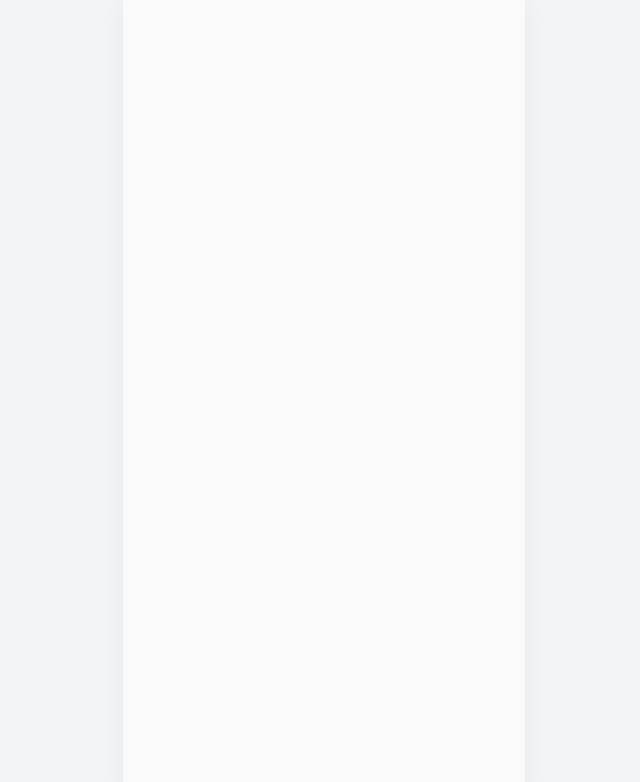
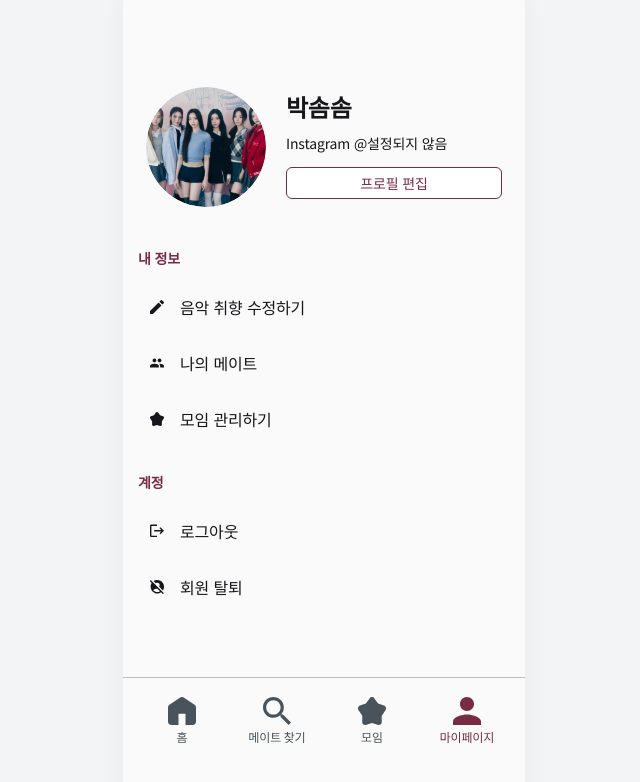
Before and after one commit to 2026-DBP-Reverb/frontend, a React (Create React App) app: page /mypage in a window 1280 px wide. Before the commit this address had no page. Shown: the top 782 px of the page, without its empty margins (316-956 px from the left). Built offline with nearby package versions, Linux system fonts and the light colour scheme.

Commit message:
[DBP-49] feat: 마이페이지 UI 구현

```diff
--- a/src/App.js
+++ b/src/App.js
@@ -1,15 +1,17 @@
-import { BrowserRouter, Route, Routes } from 'react-router-dom';
-import LoginPage from './auth/page/LoginPage';
-import SignupPage from './auth/page/SignupPage';
-import HomePage from './home/page/HomePage';
+import { BrowserRouter, Route, Routes } from "react-router-dom";
+import LoginPage from "./auth/page/LoginPage";
+import SignupPage from "./auth/page/SignupPage";
+import HomePage from "./home/page/HomePage";
+import MyPage from "./mypage/page/MyPage";
 
 function App() {
   return (
     <BrowserRouter>
       <Routes>
-        <Route path="/" element={<LoginPage />} />
-        <Route path="/signup" element={<SignupPage />} />
-        <Route path="/home" element={<HomePage />} />
+        <Route path="/" element={<LoginPage/>}/>
+        <Route path="/signup" element={<SignupPage/>}/>
+        <Route path="/home" element={<HomePage/>}/>
+        <Route path="/mypage" element={<MyPage/>}/>
       </Routes>
     </BrowserRouter>
   );
--- /dev/null
+++ b/src/components/MenuItem.jsx
@@ -0,0 +1,57 @@
+import styled from "styled-components";
+import { Link } from "react-router-dom";
+import { text2 } from "../styles/typography";
+
+const MenuItemLink = styled(Link)`
+  display: flex;
+  width: 100%;
+  height: 56px;
+  padding: 24px 12px;
+  align-items: center;
+  gap: 16px;
+  text-decoration: none;
+
+  background: var(--White, #FAFAFA);
+  color: var(--Black, #17171B);
+  text-align: center;
+  ${text2};
+`;
+
+const MenuItemButton = styled.button`
+  display: flex;
+  width: 100%;
+  height: 56px;
+  padding: 24px 12px;
+  align-items: center;
+  gap: 16px;
+  text-decoration: none;
+
+  background: var(--White, #FAFAFA);
+  color: var(--Black, #17171B);
+  text-align: center;
+  ${text2};
+`;
+
+const MenuIcon = styled.img`
+  width: 14px;
+  height: 14px;
+  flex-shrink: 0;
+  aspect-ratio: 1/1;
+`;
+
+export default function MenuItem({icon, label, to, onClick}) {
+  if (onClick) {
+    return (
+      <MenuItemButton type="button" onClick={onClick}>
+        <MenuIcon src={icon} alt=""/>
+        <span>{label}</span>
+      </MenuItemButton>
+    );
+  }
+  return (
+    <MenuItemLink to={to}>
+      <MenuIcon src={icon} alt=""/>
+      <span>{label}</span>
+    </MenuItemLink>
+  );
+}
--- /dev/null
+++ b/src/components/MenuList.jsx
@@ -0,0 +1,41 @@
+import styled from "styled-components";
+import { text1Bold } from "../styles/typography";
+import MenuItem from "./MenuItem";
+
+const Container = styled.div`
+  display: flex;
+  flex-direction: column;
+  align-items: flex-start;
+  align-self: stretch;
+`;
+
+const Title = styled.div`
+  display: flex;
+  height: 28px;
+  align-items: flex-start;
+  gap: 10px;
+  align-self: stretch;
+
+  color: var(--DWU-Burgundy, #782C43);
+  text-align: center;
+  ${text1Bold};
+`;
+
+export default function MenuList({title, items}) {
+  return (
+    <Container>
+      <Title>
+        {title}
+      </Title>
+
+      {items.map((item) => (
+        <MenuItem
+          key={item.to}
+          icon={item.icon}
+          label={item.label}
+          to={item.to}
+        />
+      ))}
+    </Container>
+  );
+};
--- /dev/null
+++ b/src/components/ProfileCard.jsx
@@ -0,0 +1,77 @@
+import styled from "styled-components";
+import { text1, title2 } from "../styles/typography";
+import Button from "./Button";
+import { useNavigate } from "react-router-dom";
+
+const Card = styled.div`
+  display: flex;
+  padding: 12px 8px;
+  justify-content: center;
+  align-items: center;
+  gap: 20px;
+`;
+
+const ProfileImage = styled.img`
+  width: 120px;
+  height: 120px;
+  aspect-ratio: 1/1;
+  border-radius: 65536px;
+`;
+
+const Info = styled.div`
+  display: flex;
+  width: 216px;
+  padding: 8px 0;
+  flex-direction: column;
+  justify-content: space-between;
+  align-items: flex-start;
+  align-self: stretch;
+`;
+
+const Name = styled.div`
+  align-self: stretch;
+  color: var(--Black, #17171B);
+  ${title2};
+`;
+
+const InstagramId = styled.div`
+  align-self: stretch;
+  color: var(--Black, #17171B);
+  margin: 0;
+  ${text1};
+`;
+
+const TextButton = styled(Button)`
+  ${text1};
+  height: 32px;
+`;
+
+export default function ProfileCard({
+                                      name,
+                                      profileImage,
+                                      instagramId,
+                                      buttonText
+                                    }) {
+  const navigate = useNavigate();
+
+  return (
+    <Card>
+      <ProfileImage src={profileImage}/>
+      <Info>
+        <Name>
+          {name}
+        </Name>
+        <InstagramId>
+          Instagram @{instagramId?.trim() ? instagramId : "설정되지 않음"}
+        </InstagramId>
+        <TextButton
+          variant="white"
+          style={{height: "32px"}}
+          onClick={() => navigate("/edit-profile")}
+        >
+          {buttonText}
+        </TextButton>
+      </Info>
+    </Card>
+  );
+};
--- /dev/null
+++ b/src/mypage/page/MyPage.jsx
@@ -0,0 +1,64 @@
+import ProfileCard from "../../components/ProfileCard";
+import NavigationBar from "../../components/NavigationBar";
+import MenuList from "../../components/MenuList";
+import { MyPageMenu } from "../style/StyledMyPage";
+
+const myInfoMenus = [
+  {
+    icon: "/images/EditIcon.svg",
+    label: "음악 취향 수정하기",
+    to: "/mypage/edit-music-taste",
+  },
+  {
+    icon: "/images/MatesIcon.svg",
+    label: "나의 메이트",
+    to: "/mypage/mates",
+  },
+  {
+    icon: "/images/MeetingIconSmall.svg",
+    label: "모임 관리하기",
+    to: "/mypage/meetings",
+  },
+];
+
+const accountMenus = [
+  {
+    icon: "/images/LogoutIcon.svg",
+    label: "로그아웃",
+    onClick: null,
+  },
+  {
+    icon: "/images/DeleteAccIcon.svg",
+    label: "회원 탈퇴",
+    onClick: null,
+  },
+];
+
+export default function MyPage() {
+  return (
+    <main className="page-layout page-layout--with-navigation">
+      <div className="page-content">
+        <div style={{paddingTop: "60px"}}/>
+
+        <ProfileCard
+          name="박솜솜"
+          profileImage="/images/Profile2.svg"
+          buttonText="프로필 편집"
+        />
+
+        <MyPageMenu>
+          <MenuList
+            title="내 정보"
+            items={myInfoMenus}
+          />
+          <MenuList
+            title="계정"
+            items={accountMenus}
+          />
+        </MyPageMenu>
+
+        <NavigationBar/>
+      </div>
+    </main>
+  );
+}
--- /dev/null
+++ b/src/mypage/style/StyledMyPage.jsx
@@ -0,0 +1,11 @@
+import styled from "styled-components";
+
+export const MyPageMenu = styled.div`
+  display: flex;
+  padding-top: 32px;
+  flex-direction: column;
+  align-items: flex-start;
+  gap: 28px;
+  flex: 1 0 0;
+  align-self: stretch;
+`;
```
